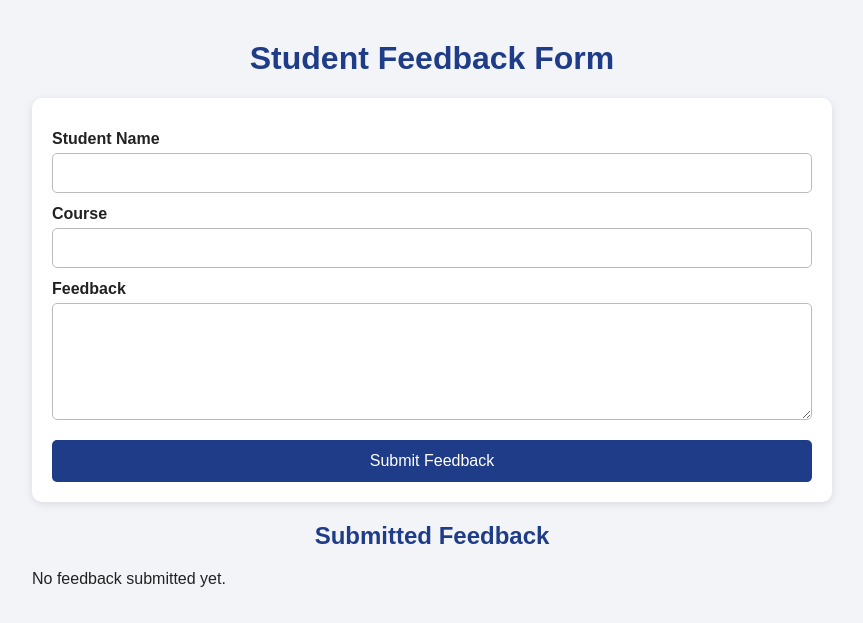
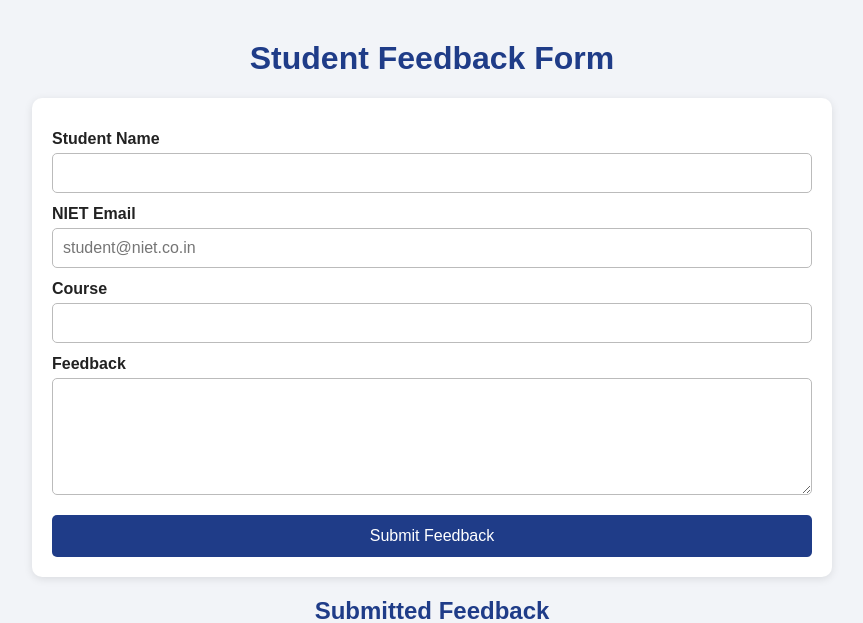
Before and after one commit to codexashu/student-feedback-app, a Flask app: page / in a window 1280 px wide. Shown: the top 623 px of the page, without its empty margins (208-1071 px from the left). Run offline with Flask 3, Linux system fonts and the light colour scheme.

Commit message:
Add NIET email validation and deployment configuration

```diff
--- a/app.py
+++ b/app.py
@@ -2,25 +2,33 @@ from flask import Flask, render_template, request, redirect, url_for
 
 app = Flask(__name__)
 feedback_list = []
+ALLOWED_EMAIL_DOMAIN = '@niet.co.in'
 
 
 @app.route('/', methods=['GET', 'POST'])
 def index():
+    error = None
+
     if request.method == 'POST':
         name = request.form.get('name', '').strip()
+        email = request.form.get('email', '').strip().lower()
         course = request.form.get('course', '').strip()
         feedback = request.form.get('feedback', '').strip()
 
-        if name and course and feedback:
+        if not name or not email or not course or not feedback:
+            error = 'All fields are required.'
+        elif not email.endswith(ALLOWED_EMAIL_DOMAIN):
+            error = 'Please use your institute email ending with @niet.co.in.'
+        else:
             feedback_list.append({
                 'name': name,
+                'email': email,
                 'course': course,
                 'feedback': feedback,
             })
+            return redirect(url_for('index'))
 
-        return redirect(url_for('index'))
-
-    return render_template('index.html', feedback_list=feedback_list)
+    return render_template('index.html', feedback_list=feedback_list, error=error)
 
 
 if __name__ == '__main__':
--- a/requirements.txt
+++ b/requirements.txt
@@ -1,2 +1,3 @@
 Flask==3.0.3
+gunicorn==23.0.0
 pytest==8.3.3
--- a/static/style.css
+++ b/static/style.css
@@ -29,3 +29,4 @@ input, textarea { padding: 10px; border: 1px solid #bbb; border-radius: 5px; fon
 button { margin-top: 20px; padding: 12px; background: #1f3c88; color: white; border: 0; border-radius: 5px; cursor: pointer; font-size: 16px; }
 button:hover { background: #162d66; }
 .feedback-card h3 { margin-top: 0; color: #1f3c88; }
+.error { padding: 12px; color: #8b0000; background: #ffe1e1; border-radius: 5px; text-align: center; }
--- a/templates/index.html
+++ b/templates/index.html
@@ -10,9 +10,16 @@
     <main class="container">
         <h1>Student Feedback Form</h1>
 
+        {% if error %}
+            <p class="error" role="alert">{{ error }}</p>
+        {% endif %}
+
         <form method="POST" class="feedback-form">
             <label for="name">Student Name</label>
             <input id="name" name="name" type="text" required>
+
+            <label for="email">NIET Email</label>
+            <input id="email" name="email" type="email" placeholder="student@niet.co.in" required>
 
             <label for="course">Course</label>
             <input id="course" name="course" type="text" required>
@@ -29,6 +36,7 @@
                 {% for item in feedback_list %}
                     <article class="feedback-card">
                         <h3>{{ item.name }}</h3>
+                        <p><strong>Email:</strong> {{ item.email }}</p>
                         <p><strong>Course:</strong> {{ item.course }}</p>
                         <p>{{ item.feedback }}</p>
                     </article>
```
Also changed, not shown: render.yaml (added, +9 -0 lines), tests/test_app.py (+36 -3 lines), .github/workflows/ci-cd.yml, README.md, 1 other file.
